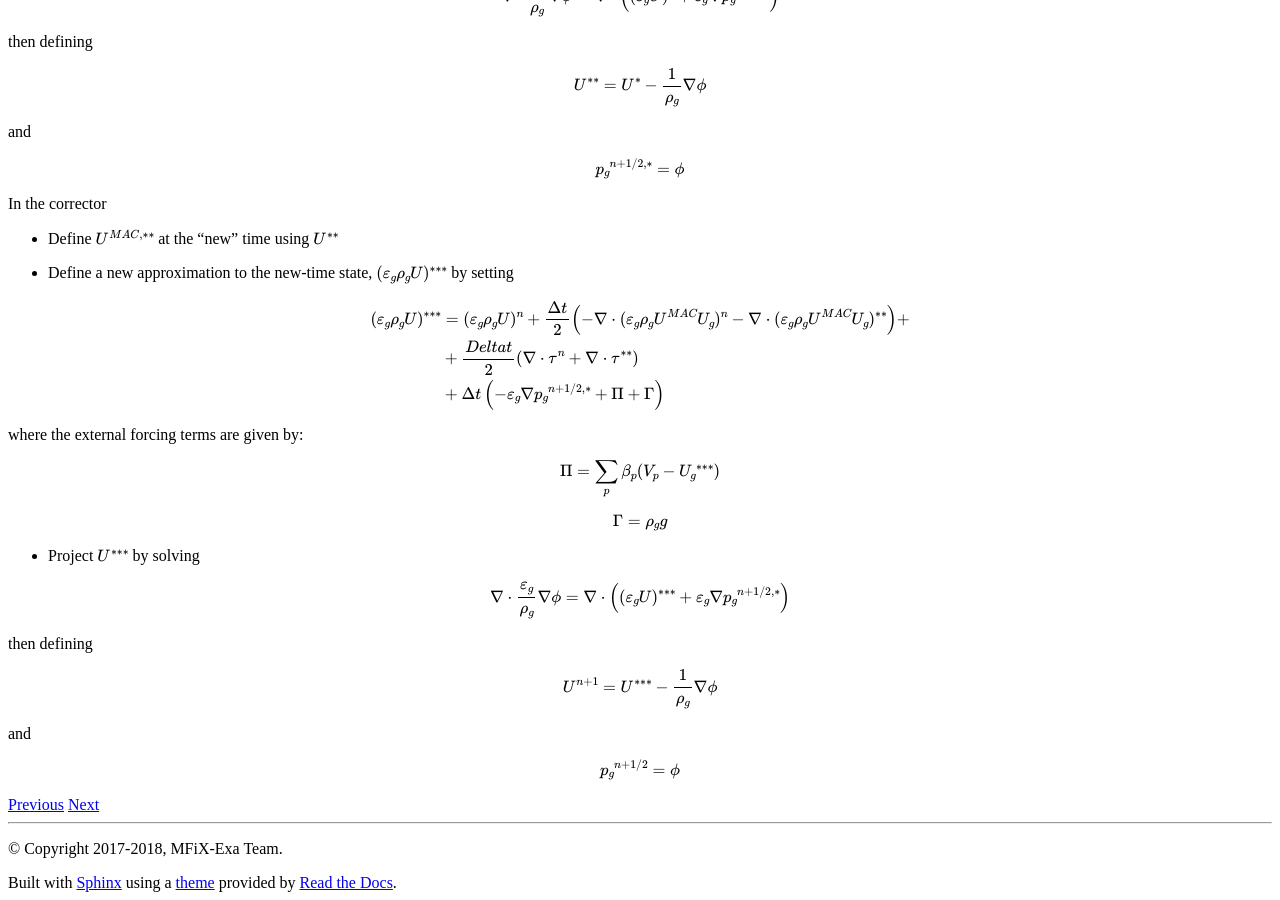
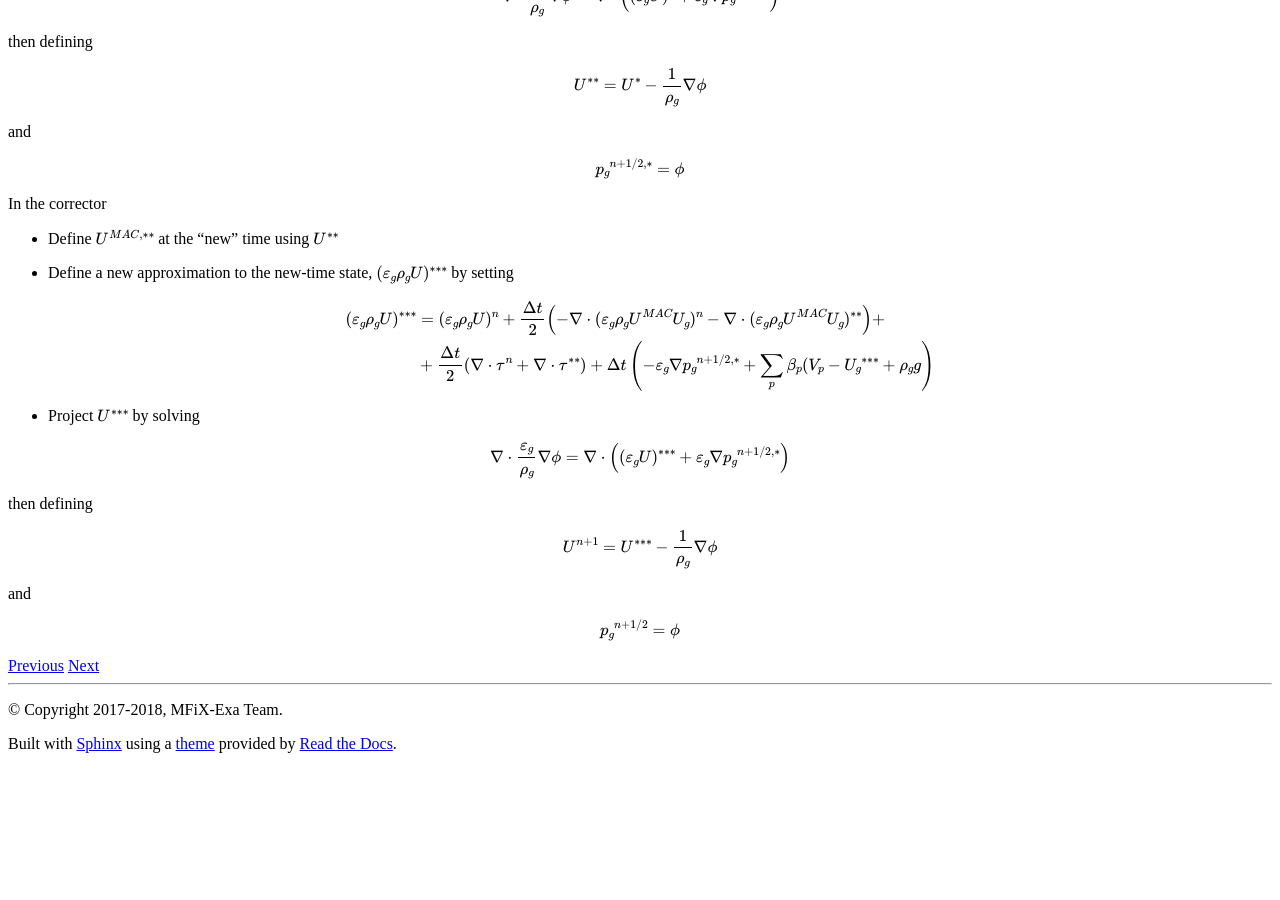
Before and after one commit to mwm126/MFIX-Exa, a Sphinx documentation site: the page built from docs/source/FluidTimeDiscretization.rst, in a window 1280 px wide and 900 px high, scrolled down 816 px. Built offline with Sphinx 7.4.7 and the Read the Docs theme 2.0.0, drawn with Linux system fonts in a browser that asks for light colours; after the commit the page ends 1577 px from its top, so only the background shows below that.

Commit message:
More tweaks to formatting

```diff
--- a/docs/source/FluidTimeDiscretization.rst
+++ b/docs/source/FluidTimeDiscretization.rst
@@ -38,12 +38,7 @@
 
 -  Define a new approximation to the new-time state, :math:`(\varepsilon_g \rho_g U)^{\ast \ast \ast}` by setting
 
-.. math:: (\varepsilon_g \rho_g U)^{\ast \ast \ast} &= (\varepsilon_g \rho_g U)^n + \frac{\Delta t}{2} \left( - \nabla \cdot (\varepsilon_g \rho_g U^{MAC} U_g)^n - \nabla \cdot (\varepsilon_g \rho_g U^{MAC} U_g)^{\ast \ast}\right) + \\ &+ \frac{Delta t}{2} \left( \nabla \cdot \tau^n + \nabla \cdot \tau^{\ast \ast} \right) \\ &+ \Delta t \left( - \varepsilon_g \nabla {p_g}^{n+1/2,\ast} + \Pi + \Gamma \right)
-
-where the external forcing terms are given by:
-
- .. math :: \Pi = \sum_p \beta_p (V_p - {U_g}^{\ast \ast \ast})
- .. math :: \Gamma = \rho_g g
+.. math:: (\varepsilon_g \rho_g U)^{\ast \ast \ast} &= (\varepsilon_g \rho_g U)^n + \frac{\Delta t}{2} \left( - \nabla \cdot (\varepsilon_g \rho_g U^{MAC} U_g)^n - \nabla \cdot (\varepsilon_g \rho_g U^{MAC} U_g)^{\ast \ast}\right) + \\ &+ \frac{\Delta t}{2} \left( \nabla \cdot \tau^n + \nabla \cdot \tau^{\ast \ast} \right) + \Delta t \left( - \varepsilon_g \nabla {p_g}^{n+1/2,\ast} + \sum_p \beta_p (V_p - {U_g}^{\ast \ast \ast} + \rho_g g \right)
 
 -  Project :math:`U^{\ast \ast \ast}` by solving
 
```
